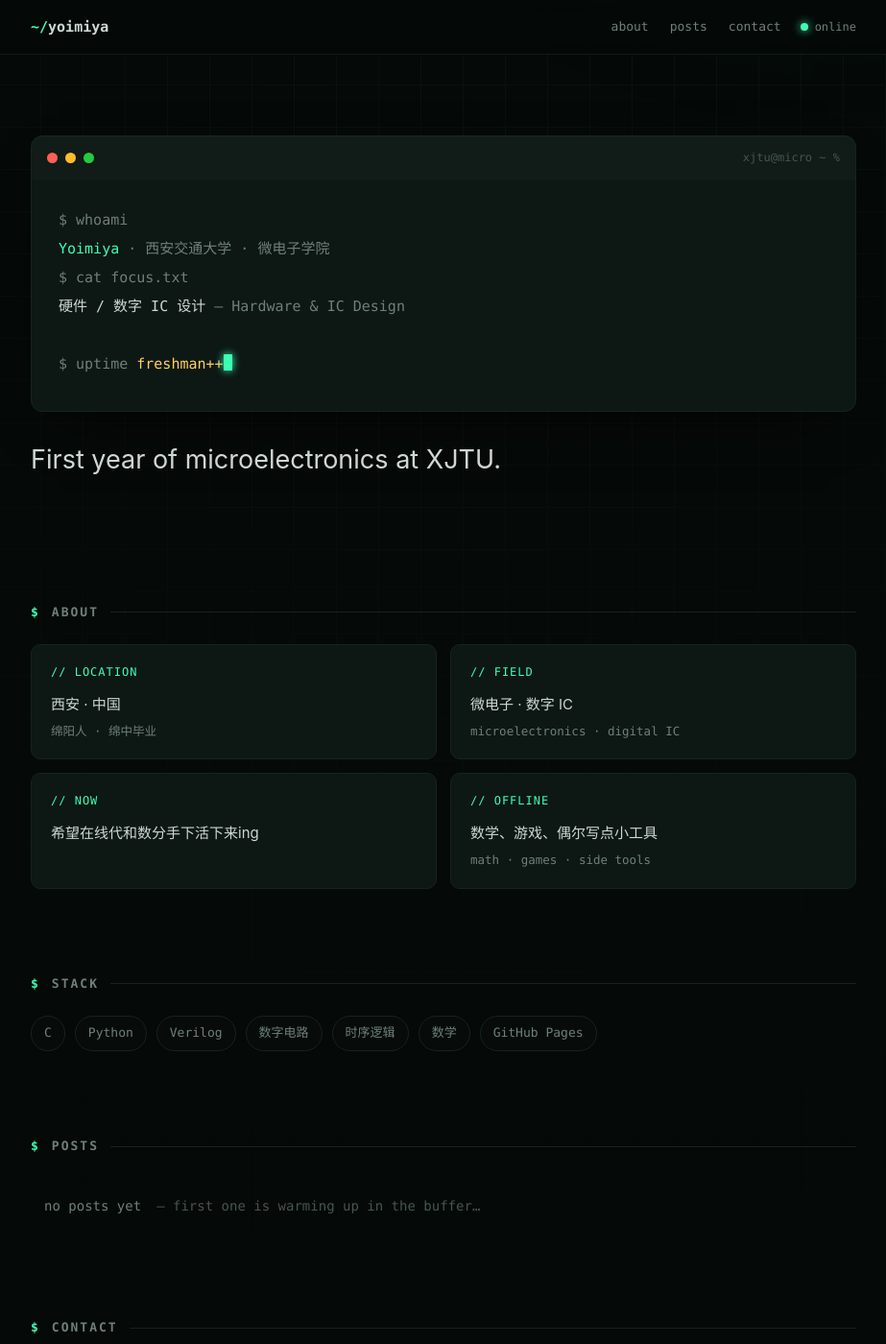
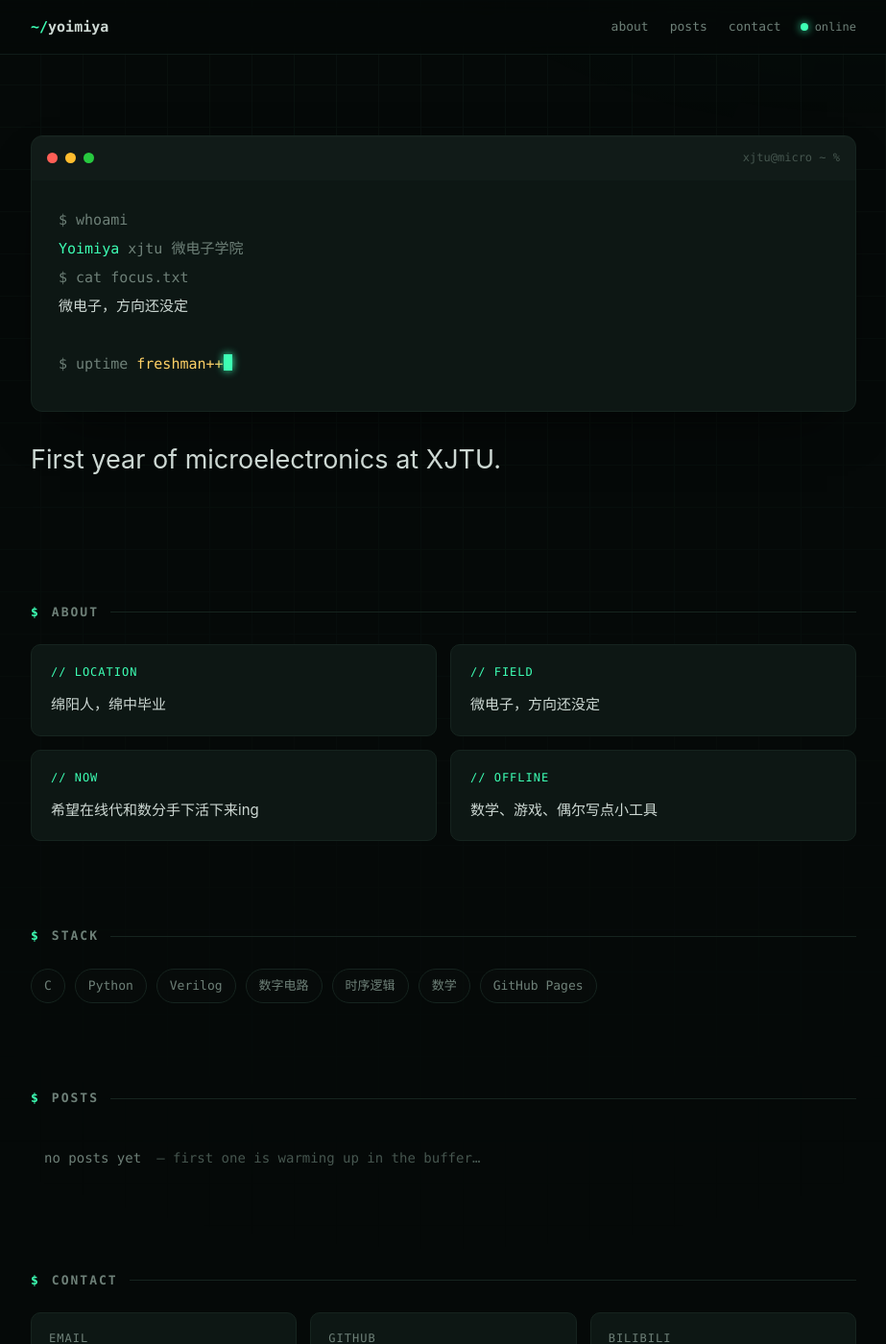
Before and after one commit to cao408/cao408.github.io, a Jekyll site: the page built from index.md, in a window 1280 px wide and 1400 px high. Shown: the whole window at 96% size, without its empty margins (178-1101 px from the left). Built offline with Jekyll 4.4.1, drawn with Linux system fonts in a browser that asks for light colours.

Commit message:
plain copy: drop AI-isms, field -> 方向还没定

```diff
--- a/_config.yml
+++ b/_config.yml
@@ -1,5 +1,5 @@
 title: Yoimiya
-description: Microelectronics @ XJTU · Hardware & IC
+description: Yoimiya, xjtu microelectronics
 author: Yoimiya
 baseurl: ""
 url: ""
--- a/index.md
+++ b/index.md
@@ -7,9 +7,9 @@ title: Yoimiya
     <div class="term-bar"><i></i><i></i><i></i><span>xjtu@micro ~ %</span></div>
     <div class="term-body">
       <div><span class="muted">$ whoami</span></div>
-      <div><span class="c">Yoimiya</span> <span class="muted">· 西安交通大学 · 微电子学院</span></div>
+      <div><span class="c">Yoimiya</span> <span class="muted">xjtu 微电子学院</span></div>
       <div><span class="muted">$ cat focus.txt</span></div>
-      <div><span class="k">硬件 / 数字 IC 设计</span> <span class="muted">— Hardware &amp; IC Design</span></div>
+      <div><span class="k">微电子，方向还没定</span></div>
       <div>&nbsp;</div>
       <div><span class="muted">$ uptime</span> <span class="v">freshman++</span><span class="caret"></span></div>
     </div>
@@ -24,11 +24,11 @@ title: Yoimiya
   <div class="about-grid">
     <div class="about-card">
       <span class="lab">// LOCATION</span>
-      <span class="val">西安 · 中国<small>绵阳人 · 绵中毕业</small></span>
+      <span class="val">绵阳人，绵中毕业</span>
     </div>
     <div class="about-card">
       <span class="lab">// FIELD</span>
-      <span class="val">微电子 · 数字 IC<small>microelectronics · digital IC</small></span>
+      <span class="val">微电子，方向还没定</span>
     </div>
     <div class="about-card">
       <span class="lab">// NOW</span>
@@ -36,7 +36,7 @@ title: Yoimiya
     </div>
     <div class="about-card">
       <span class="lab">// OFFLINE</span>
-      <span class="val">数学、游戏、偶尔写点小工具<small>math · games · side tools</small></span>
+      <span class="val">数学、游戏、偶尔写点小工具</span>
     </div>
   </div>
 </section>
```
